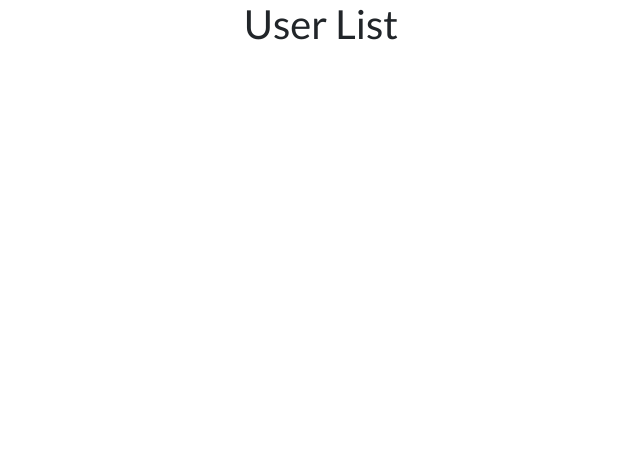
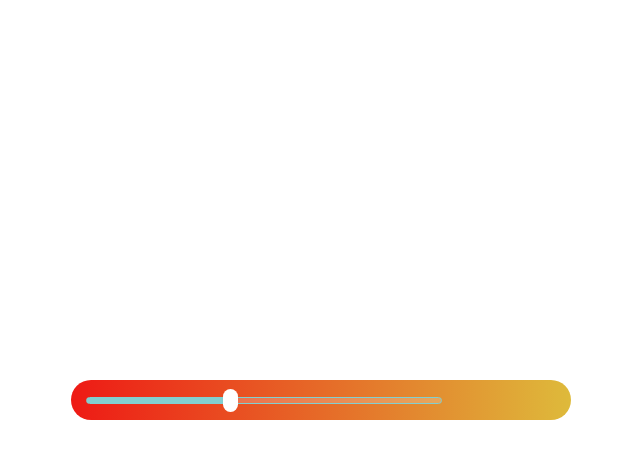
Before and after one commit to tanvir510/react-latest-app, a React (Create React App) app: page / in a window 1280 px wide. Shown: the top 458 px of the page, without its empty margins (319-959 px from the left). Built offline with nearby package versions, Linux system fonts and the light colour scheme.

Commit message:
Range slider

```diff
--- a/src/assets/sass/_global.scss
+++ b/src/assets/sass/_global.scss
@@ -63,7 +63,7 @@ ul {
 .App {
   height: 100vh;
   display: flex;
-  // align-items: center;
+  align-items: center;
   justify-content: center;
 }
 
@@ -73,3 +73,31 @@ ul {
     box-shadow: none;
   }
 }
+
+// Range slider
+.range-slider-wrapper {
+  background: linear-gradient(90deg, #ee1a15 0%, #deba3b 100%);
+  height: 40px;
+  padding: 0px 15px;
+  width: 500px;
+  display: flex;
+  align-items: center;
+  border-radius: 30px;
+  input[type='range'] {
+    background: linear-gradient(to right, #82cfd0 0%, #82cfd0 50%, #fff 50%, #fff 100%);
+    border: solid 1px #82cfd0;
+    border-radius: 8px;
+    height: 7px;
+    width: 356px;
+    outline: none;
+    transition: background 450ms ease-in;
+    -webkit-appearance: none;
+    &::-webkit-slider-thumb {
+      width: 15px;
+      height: 23px;
+      border-radius: 30px;
+      -webkit-appearance: none;
+      background: $white;
+    }
+  }
+}
--- a/src/pages/App.js
+++ b/src/pages/App.js
@@ -1,9 +1,37 @@
 // File Import
+import { useEffect, useState } from 'react';
 
 function App() {
+  const [value, setValue] = useState(3);
+  const rangeInputs = document.querySelectorAll('input[type="range"]');
+
+  useEffect(() => {
+    rangeInputs.oninput = function () {
+      var value = ((value - 0) / (6 - 0)) * 100;
+      rangeInputs.style.background =
+        'linear-gradient(to right, #82CFD0 0%, #82CFD0 ' +
+        value +
+        '%, #fff ' +
+        value +
+        '%, white 100%)';
+    };
+  }, [value]);
+
   return (
     <div className='App'>
-      <h1>User List</h1>
+      <div className='range-slider-wrapper'>
+        <input
+          style={{
+            background: `linear-gradient(to right, #82cfd0 0%, #82cfd0 40%, rgba(255, 255, 255, 0.2) 40%, rgba(255, 255, 255, 0.2) 100%)`
+          }}
+          type='range'
+          id='range'
+          min='1'
+          max='6'
+          value={value}
+          onChange={(e) => setValue(e.target.value)}
+        />
+      </div>
     </div>
   );
 }
```
